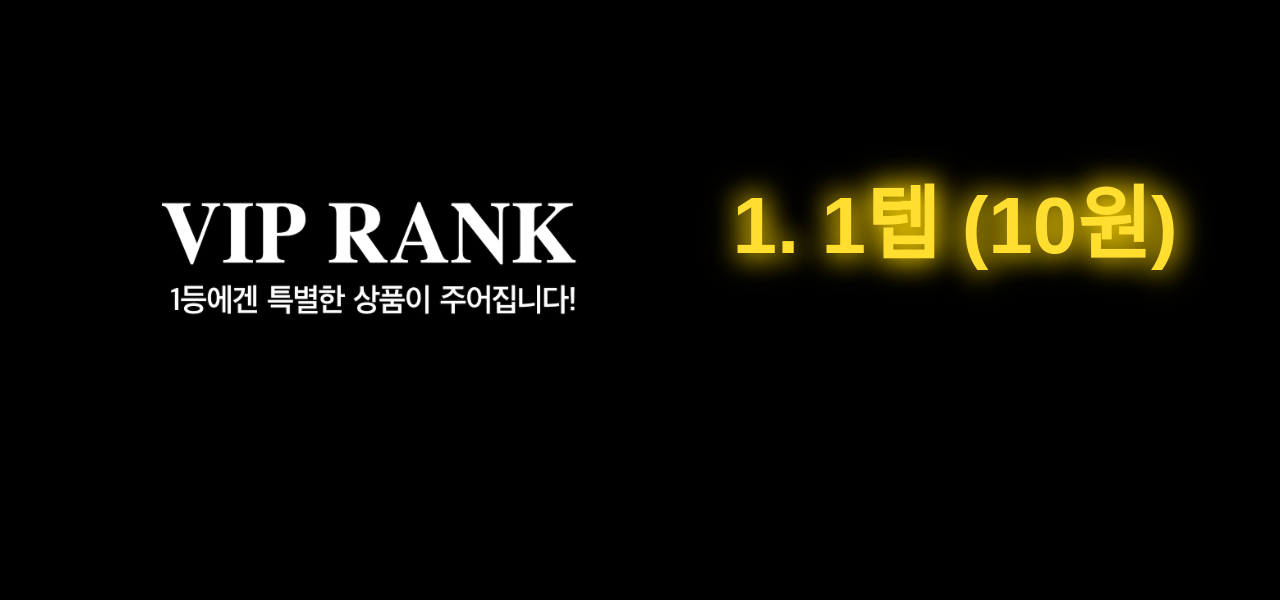
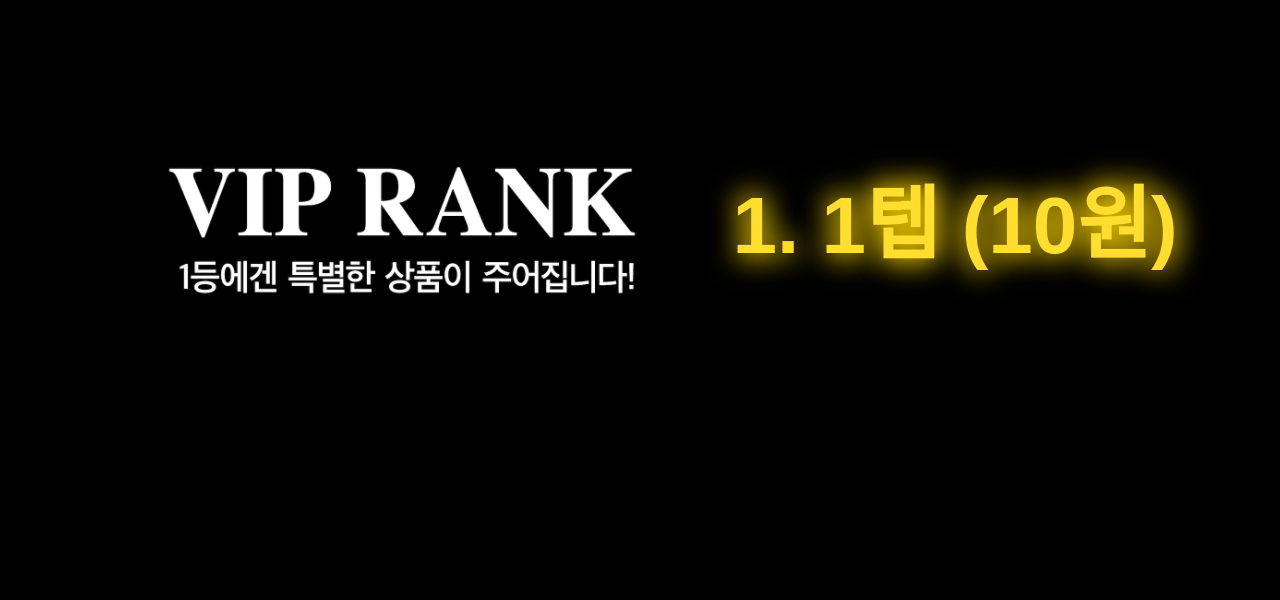
Before and after one commit to Youngwave1128/vip_rank, a Flask app: template templates/index.html in a window 1280 px wide. Shown: the top 600 px of the page. Run offline with Flask 3, Linux system fonts and the light colour scheme; the template is opened without the code that fills it: most values are stand-ins (such as "Sample title", 1, 10 or a date in 2020); data that the repository does not hold is empty.

Commit message:
VIP RANK 로고 크기 증가 (40vw → 60vw)

```diff
--- a/templates/index.html
+++ b/templates/index.html
@@ -143,8 +143,8 @@
 
     .vip-word-image {
       width: 100%;
-      max-width: 40vw;
-      margin-top: 15vh;
+      max-width: 60vw;
+      margin-top: 10vh;
       margin-left: 3vw;
     }
 
@@ -243,19 +243,7 @@
 
     eventSource.onerror = function(event) {
       console.log('SSE connection error');
-      // 연결이 끊어지면 재연결 시도
-      setTimeout(() => {
-        location.reload();
-      }, 5000);
     };
-
-    // 서버 유지를 위한 주기적 핑 (10분마다)
-    setInterval(() => {
-      fetch('/ping').catch(() => {
-        console.log('Ping failed, reloading...');
-        location.reload();
-      });
-    }, 10 * 60 * 1000); // 10분마다
   </script>
 </body>
 </html>
```
